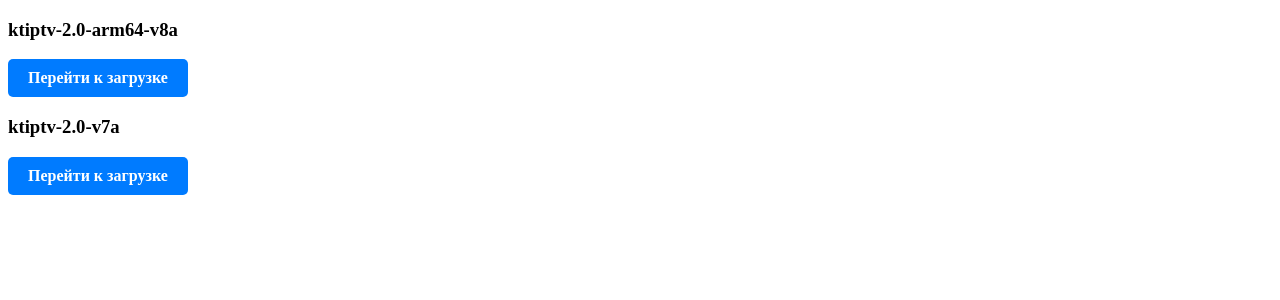
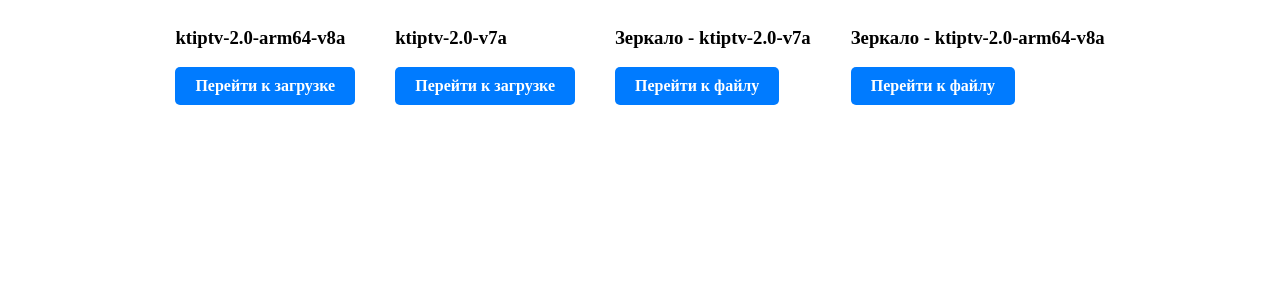
Before and after one commit to requ19/IPTV, a React (Create React App) app: page / in a window 1280 px wide. Shown: the top 300 px of the page. Built offline with nearby package versions, Linux system fonts and the light colour scheme.

Commit message:
mirror link

```diff
--- a/src/App.css
+++ b/src/App.css
@@ -12,3 +12,9 @@
 .download-btn:hover {
     background-color: #0056b3;
 }
+
+.flex {
+    display: flex;
+    justify-content: center;
+    gap: 40px;
+}
--- a/src/App.jsx
+++ b/src/App.jsx
@@ -3,7 +3,7 @@ import './App.css';
 
 function App() {
   return (
-    <>
+    <div className='flex'>
         <div>
           <h3>ktiptv-2.0-arm64-v8a</h3>
           <a
@@ -24,7 +24,27 @@ function App() {
             Перейти к загрузке
           </a>
         </div>
-    </>
+        <div>
+          <h3>Зеркало - ktiptv-2.0-v7a</h3>
+          <a
+            href="https://disk.yandex.ru/d/bkHNfWWthwHwPg"
+            className="download-btn"
+            target='_blank'
+          >
+            Перейти к файлу
+          </a>
+        </div>
+        <div>
+            <h3>Зеркало - ktiptv-2.0-arm64-v8a</h3>
+            <a
+              href="https://disk.yandex.ru/d/DAJBLzyeAgLtsg"
+              className="download-btn"
+              target='_blank'
+            >
+              Перейти к файлу
+            </a>
+        </div>
+    </div>
   );
 }
 
```
Lines whose indentation alone changed are shown as unchanged.
